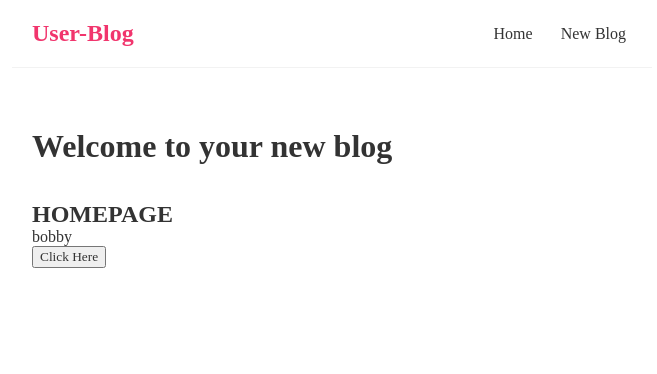
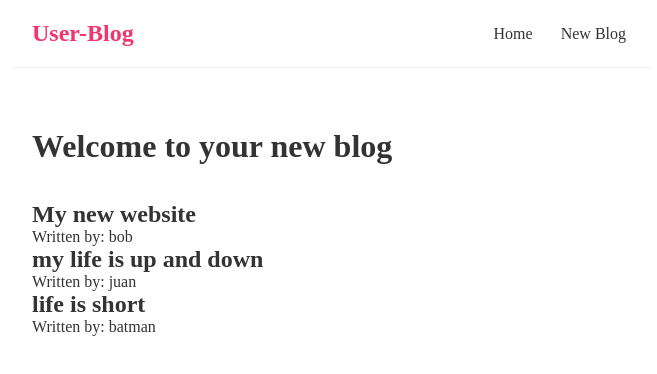
Before and after one commit to Gonzalez32/B-U, a React (Create React App) app: page / in a window 1280 px wide. Shown: the top 374 px of the page, without its empty margins (308-965 px from the left). Built offline with nearby package versions, Linux system fonts and the light colour scheme.

Commit message:
map each blog

```diff
--- a/src/Home.js
+++ b/src/Home.js
@@ -2,18 +2,21 @@ import { useState } from "react";
 
 const Home = () => {
 
-    // name function will go here
-    const [name, setName] = useState("bobby");
-
-    const handleClick = () => {
-        setName('Jimmy');
-    }
+    const [blogs, setBlogs] = useState([
+        {title: 'My new website', body: 'Hokeki', author: 'bob', id:1 },
+        {title: 'my life is up and down', body: 'Hokeki', author: 'juan', id:2 },
+        {title: 'life is short', body: 'Hokeki', author: 'batman', id:3 },
+    ])
 
     return (
         <div className="home">
-            <h2>HOMEPAGE</h2>
-            <p>{ name }</p>
-            <button onClick={handleClick}>Click Here</button>
+            {blogs.map((x) => (
+                // each key must be unique
+                <div className="blog-preview" key={x.id}>
+                    <h2>{ x.title}</h2>
+                    <p>Written by: { x.author }</p>
+                </div>
+            ))}
         </div>
      );
 }
```
